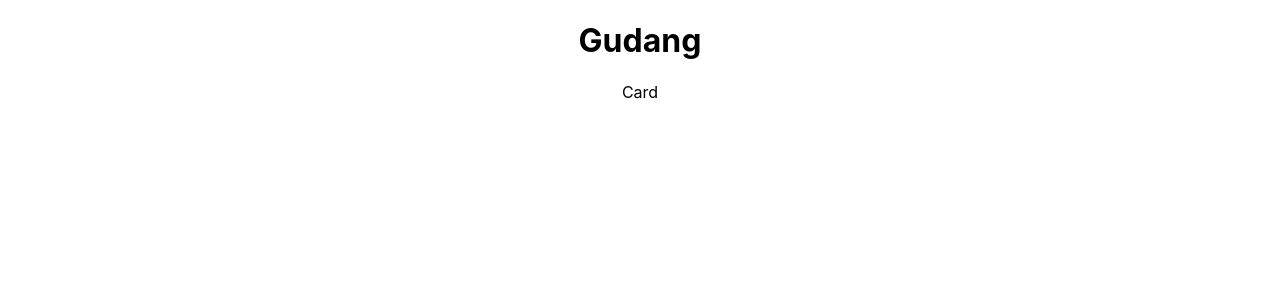
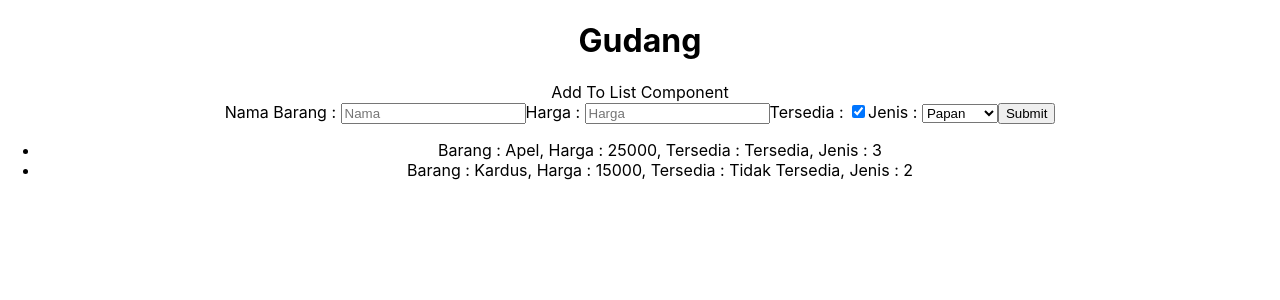
Before and after one commit to rifqifinaldy/Playground-Typescript-React, a React (Create React App) app: page / in a window 1280 px wide. Shown: the top 300 px of the page. Built offline with nearby package versions, Linux system fonts and the light colour scheme; the HTML template or start-up script is replaced by a standard one.

Commit message:
Event on Click on Change

```diff
--- a/src/App.tsx
+++ b/src/App.tsx
@@ -1,18 +1,30 @@
 import { useState } from "react";
 import "./App.css";
+import AddToList from "./Components/AddToList";
 import Card from "./Components/Card";
 import { Gudang } from "./Interface/Gudang";
-import { User } from "./Interface/User";
 
 function App() {
-  const [barang, setBarang] = useState<Gudang["barang"]>([]);
-  const [rak, setRak] = useState<Gudang["rak"]>([]);
-  const [karyawan, setKaryawan] = useState<User["karyawan"]>();
+  const [barang, setBarang] = useState<Gudang["barang"]>([
+    {
+      nama: "Apel",
+      harga: 25000,
+      tersedia: true,
+      jenis: 3,
+    },
+    {
+      nama: "Kardus",
+      harga: 15000,
+      tersedia: false,
+      jenis: 2,
+    },
+  ]);
 
   return (
     <div className="App">
       <h1>Gudang</h1>
-      <Card barang={barang}/>
+      <AddToList barang={barang} setBarang={setBarang}/>
+      <Card barang={barang} />
     </div>
   );
 }
--- /dev/null
+++ b/src/Components/AddToList.tsx
@@ -0,0 +1,89 @@
+import React, { useState } from "react";
+import { Gudang } from "../Interface/Gudang";
+
+interface Items {
+  barang: Gudang["barang"];
+  setBarang: React.Dispatch<React.SetStateAction<Gudang["barang"]>>;
+}
+
+const AddToList: React.FC<Items> = ({barang, setBarang}) => {
+  const [input, setInput] = useState({
+    nama: "",
+    harga: "",
+    tersedia: true,
+    jenis: 2,
+  });
+
+  const handleChange = (
+    e: React.ChangeEvent<HTMLInputElement | HTMLSelectElement>
+  ) => {
+    setInput({
+      ...input,
+      [e.target.name]: e.target.value,
+    });
+  };
+
+  const saveChange = (e: React.FormEvent<HTMLFormElement>): void => {
+      e.preventDefault()
+      if(
+          !input.nama || !input.harga
+      ) {
+          return
+      }
+      setBarang ([
+          ...barang,
+          {
+            nama: input.nama,
+            harga: parseInt(input.harga),
+            tersedia: input.tersedia,
+            jenis: input.jenis
+          }
+      ])
+  };
+
+  return (
+    <form onSubmit={(e)=>saveChange(e)}>
+      Add To List Component
+      <br />
+      <label>Nama Barang : </label>
+      <input
+        name="nama"
+        value={input.nama}
+        type="text"
+        placeholder="Nama"
+        onChange={(e) => handleChange(e)}
+      />
+      <label>Harga : </label>
+      <input
+        name="harga"
+        value={input.harga}
+        type="number"
+        placeholder="Harga"
+        onChange={(e) => handleChange(e)}
+      />
+      <label>Tersedia : </label>
+      <input
+        name="tersedia"
+        defaultChecked={input.tersedia}
+        type="checkbox"
+        onChange={(e) => handleChange(e)}
+      />
+      <label>Jenis : </label>
+      <select
+        name="jenis"
+        defaultValue={input.jenis}
+        placeholder="nama barang"
+        onChange={(e) => handleChange(e)}
+      >
+        <option value={0}>Sandang</option>
+        <option value={1}>Pangan</option>
+        <option value={2}>Papan</option>
+      </select>
+      <button type="submit">
+        Submit
+      </button>
+    </form>
+  );
+};
+
+export default AddToList;
--- a/src/Components/Card.tsx
+++ b/src/Components/Card.tsx
@@ -1,16 +1,19 @@
 import React from "react";
+import { Gudang } from "../Interface/Gudang";
 
-export interface CardProps {
-  barang: {
-    nama: string;
-    harga: number;
-    tersedia: boolean;
-    jenis: number;
-  }[];
-}
+const Card: React.FC<Gudang> = ({ barang }) => {
+  const renderList = (): JSX.Element[] => {
+    return barang.map((item, i) => {
+      return (
+        <li key={i}>
+          Barang : {item.nama}, Harga : {item.harga}, Tersedia :{" "}
+          {item.tersedia ? "Tersedia" : "Tidak Tersedia"}, Jenis : {item.jenis}
+        </li>
+      );
+    });
+  };
 
-const Card: React.FC<CardProps> = ( {barang} ) => {
-  return <div>Card</div>;
+  return <ul>{renderList()}</ul>;
 };
 
 export default Card;
--- a/src/Interface/Gudang.ts
+++ b/src/Interface/Gudang.ts
@@ -6,10 +6,15 @@ export interface Gudang {
     tersedia: boolean;
     jenis: number;
   }[];
+
+}
+
+export interface Rak {
   // Object Rak
   rak: {
     id_rak: number | string;
     kode_rak: string;
     jenis: number;
+    rak : Gudang['barang'];
   }[];
 }
```
